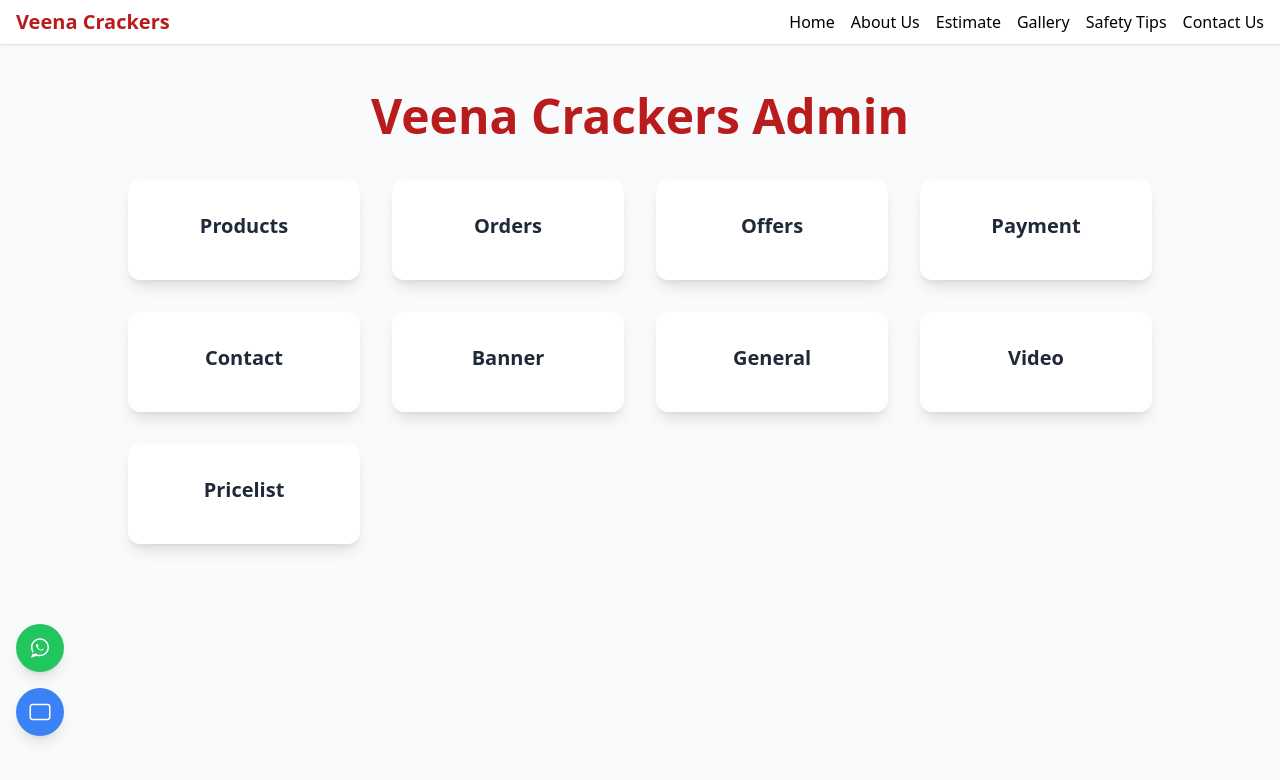
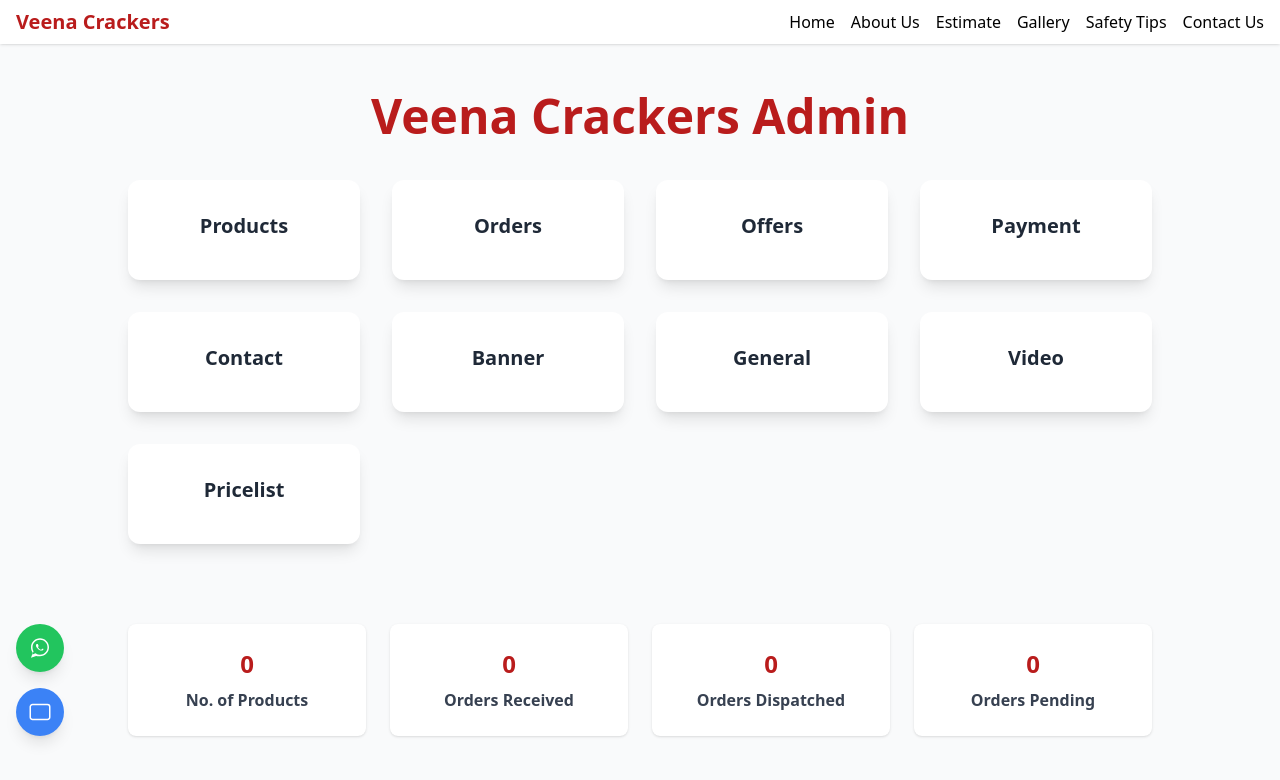
Before and after one commit to boopathi-raja06/vcrackers, a React (Vite) app: page /admin/dashboard in a window 1280 px wide. Shown: the top 780 px of the page. Built offline with nearby package versions, Linux system fonts and the light colour scheme.

Commit message:
fix: render child routes with Outlet in AdminLayout

```diff
--- a/src/admin/AdminLayout.jsx
+++ b/src/admin/AdminLayout.jsx
@@ -32,7 +32,9 @@
           </button>
         ))}
       </div>
-      {/* No Outlet here, grid only */}
+      <div className="w-full max-w-5xl mt-12">
+        <Outlet />
+      </div>
     </div>
   );
 }
```
